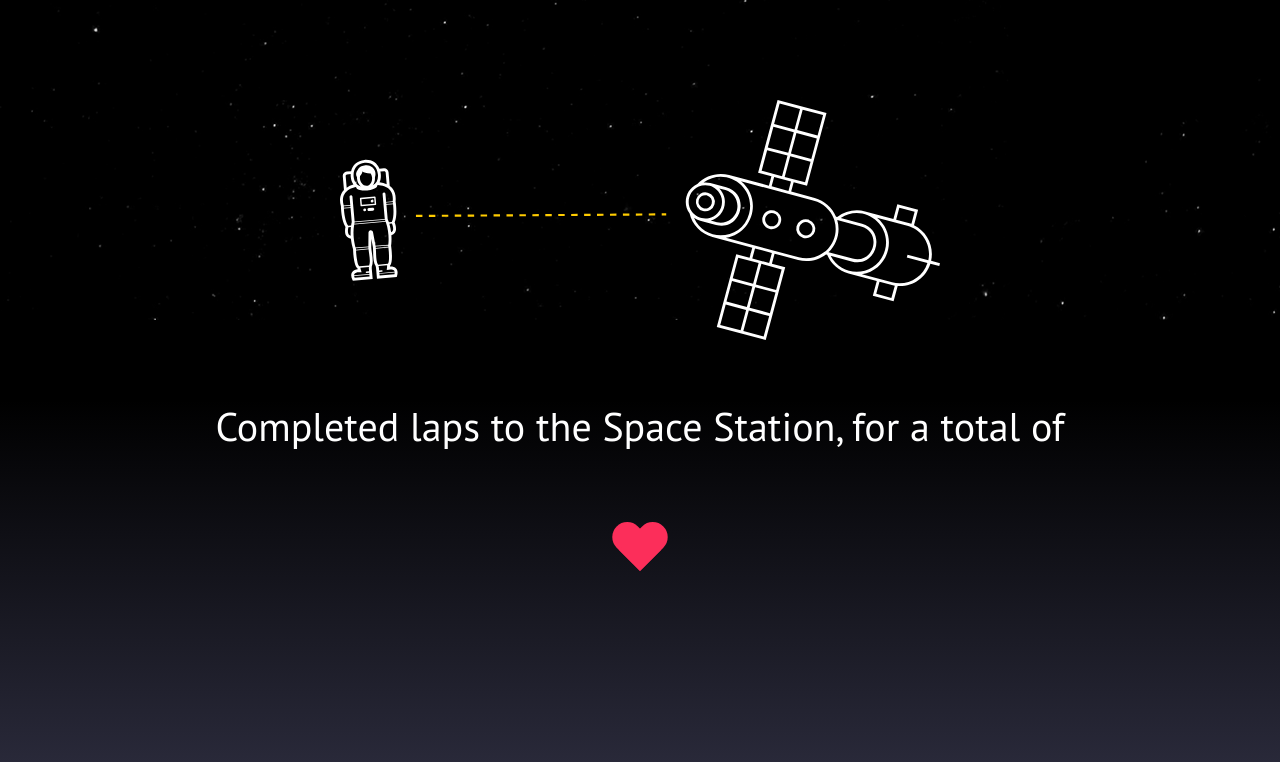
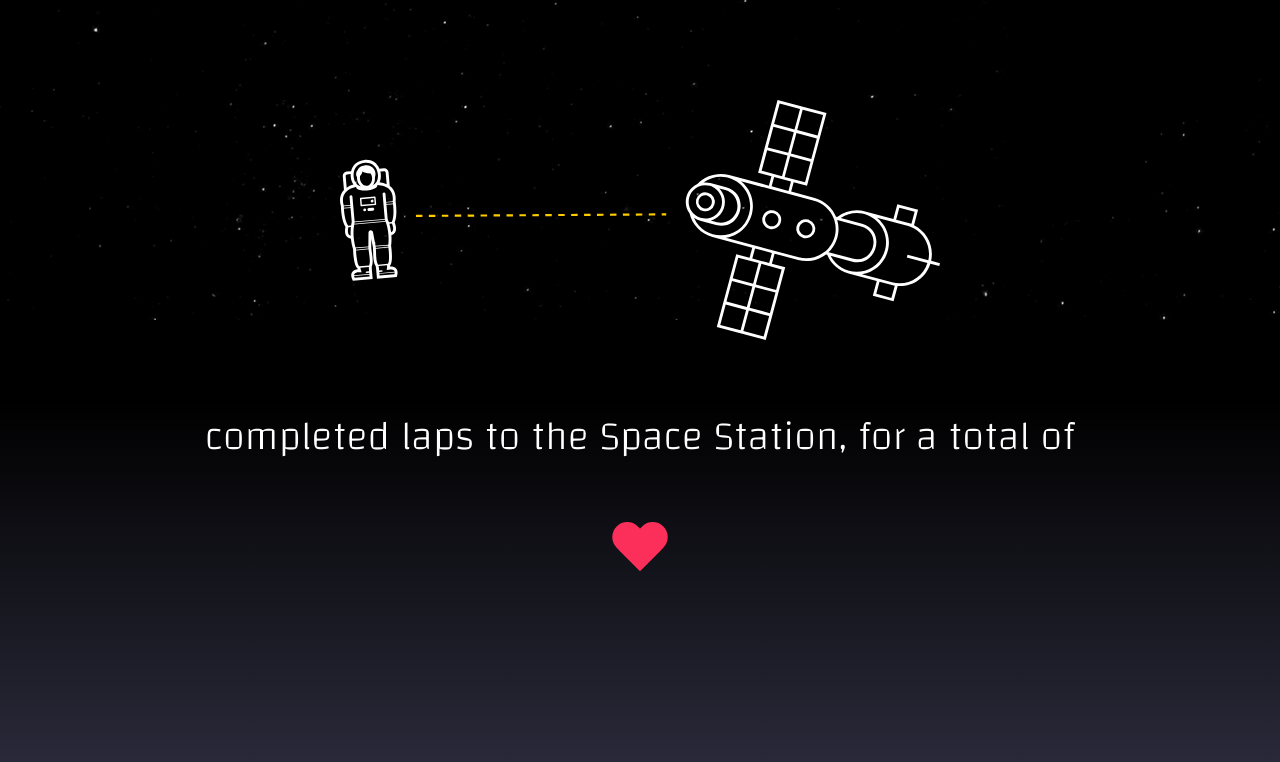
Before and after one commit to noopkat/step-to-space, a website with bundled scripts: page public/index.html in a window 1280 px wide. Built offline with nearby package versions, Linux system fonts and the light colour scheme; files whose address does not match are found by name.

Commit message:
font change / stylistic tweaks

```diff
--- a/public/css/main.css
+++ b/public/css/main.css
@@ -65,7 +65,7 @@ stars from this codepen: https://codepen.io/WebSonick/pen/vjmgu
   z-index: 100;
   width: 100%;
   text-align: center;
-  font-family:  'PT Sans', sans-serif;
+  font-family: 'Changa', sans-serif;
 }
 
 #heartContainer {
@@ -116,10 +116,6 @@ stars from this codepen: https://codepen.io/WebSonick/pen/vjmgu
   transform-origin :100% 100%;
 }
 
-#heart2 {
-   /*animation: pounding .5s linear infinite alternate;*/
-}
-
 @keyframes pounding{
   0%{ transform: scale(1.5); }
   100%{ transform: scale(1); }
--- a/public/index.html
+++ b/public/index.html
@@ -2,7 +2,7 @@
 <html>
   <head>
     <title>step to space</title>
-    <link href="https://fonts.googleapis.com/css?family=PT+Sans" rel="stylesheet">
+    <link href="https://fonts.googleapis.com/css?family=Changa:200" rel="stylesheet">
     <link rel="stylesheet" href="/css/main.css"/>
   </head>
   <body>
@@ -13,7 +13,7 @@
       <img src="/images/spacedrawing.svg" width="600px" />
     </div>
 
-    <p id="sentence">Completed
+    <p id="sentence">completed
       <span id="laps"></span> laps to the Space Station, for a total of
       <span id="dist"></span>
     </p>
```
